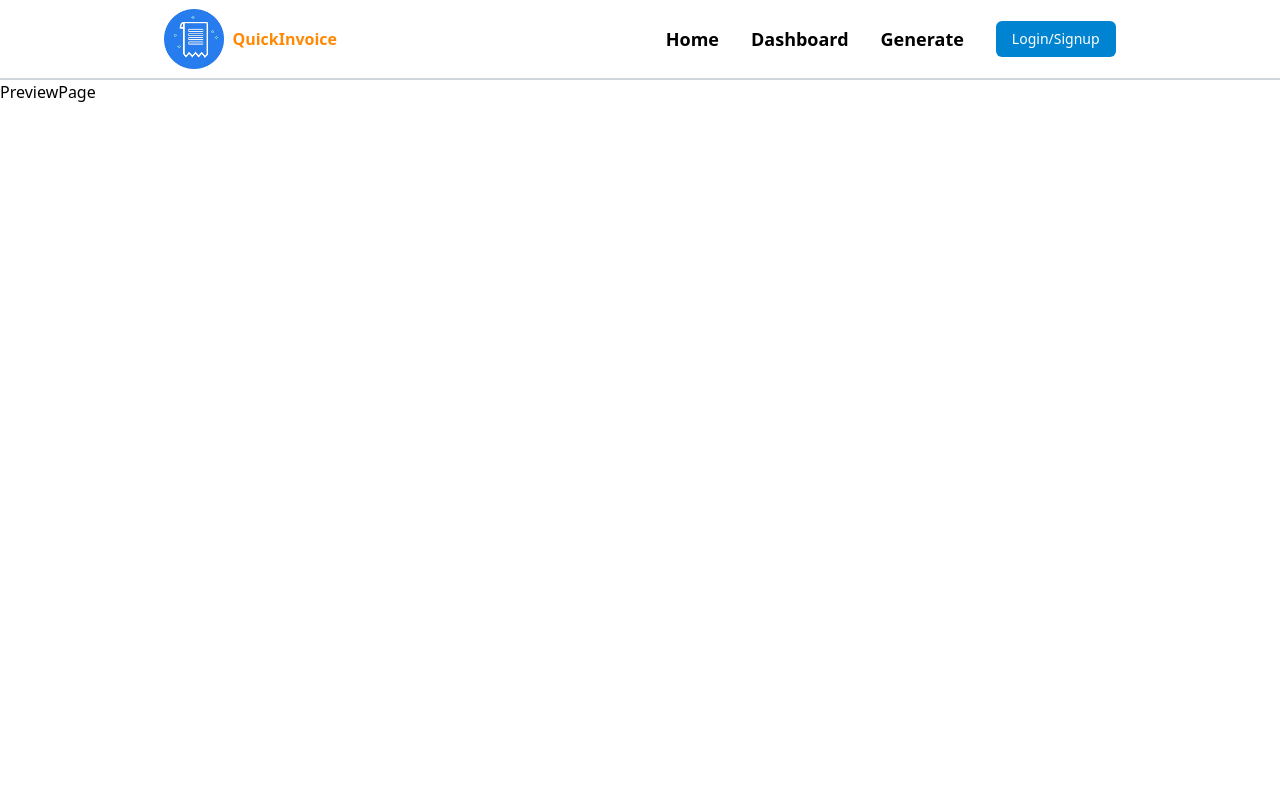
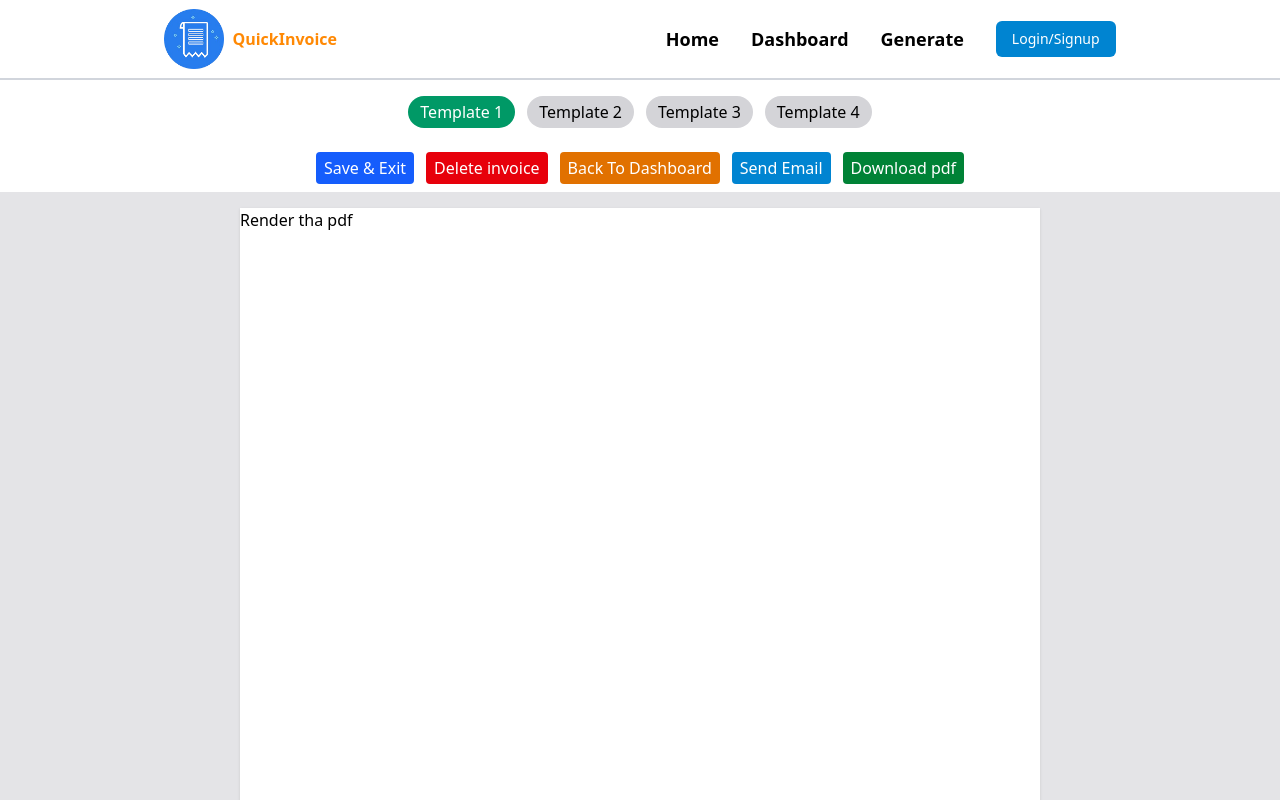
Before and after one commit to Akashyadav18/Invoice_generator_client, a React (Vite) app: page /preview in a window 1280 px wide. Shown: the top 800 px of the page. Built offline with nearby package versions, Linux system fonts and the light colour scheme.

Commit message:
spreading data

```diff
--- a/src/App.jsx
+++ b/src/App.jsx
@@ -19,7 +19,7 @@ function App() {
           <Route path='/' element={<LandingPage/>}/>
           <Route path='/dashboard' element={<Dashboard/>}/>
           <Route path='/generate' element={<MainPage/>}/>
-          <Route path='preview' element={<PreviewPage/>}/>
+          <Route path='/preview' element={<PreviewPage/>}/>
         </Routes>
       </BrowserRouter>
     </>
--- /dev/null
+++ b/src/components/InvoicePreview.jsx
@@ -0,0 +1,15 @@
+import { formatInvoiceData } from '@/utils/FormatINvoiceData';
+import React, { forwardRef } from 'react'
+
+const InvoicePreview = forwardRef (({invoiceData, template}, ref) => {
+
+    const formattedData = formatInvoiceData(invoiceData);
+
+    return (
+        <div ref={ref} className='shadow bg-white w-200 h-250 md:m-0 md:p-0 m-2 overflow-hidden'>
+            Render tha pdf
+        </div>
+    )
+});
+
+export default InvoicePreview
--- a/src/pages/MainPage.jsx
+++ b/src/pages/MainPage.jsx
@@ -4,17 +4,27 @@ import { Button } from '@/components/ui/button';
 import { AppContext } from '@/context/AppContext';
 import { Pencil } from 'lucide-react';
 import React, { useContext, useState } from 'react'
+import toast from 'react-hot-toast';
+import { useNavigate } from 'react-router-dom';
 
 const MainPage = () => {
 
+  const navigate = useNavigate();
+
   const [isEditingTitle, setIsEditingTitle] = useState(false);
 
-  const {invoiceTitle, setInvoiceTitle, setInvoiceData, setSelectedTemplate} = useContext(AppContext);
+  const {invoiceTitle, setInvoiceTitle, invoiceData, setInvoiceData, setSelectedTemplate} = useContext(AppContext);
 
   const handleTemplateClick = (templateId) => {
+    const hasInvalidItem = invoiceData.items.some(
+      (item) => !item.qty || !item.amount
+    );
+    if(hasInvalidItem) {
+      toast.error("Please enter quantity and amount for all items")
+      return;
+    }
     setSelectedTemplate(templateId);
-    console.log(templateId);
-
+    navigate('/preview')
   }
 
   const handleTitleChange = (e) => {
--- a/src/pages/PreviewPage.jsx
+++ b/src/pages/PreviewPage.jsx
@@ -1,11 +1,115 @@
-import React from 'react'
+import { templates } from '@/assets/assets'
+import InvoicePreview from '@/components/InvoicePreview';
+import { AppContext } from '@/context/AppContext';
+import React, { useContext, useRef } from 'react'
 
 const PreviewPage = () => {
+
+    const {selectedTemplate, invoiceData} = useContext(AppContext);
+
+    const previewRef = useRef();
+
     return (
-        <div>
-            PreviewPage
+        <div className=''>
+            {/* Action btn */}
+            <div className=' flex flex-col items-center gap-2 mb-2'>
+                {/* List of template btn */}
+                <div className=' flex flex-wrap justify-center gap-3 m-4 '>
+                    {templates.map((template) => (
+                        <button key={template.id} className={` py-1 px-3 rounded-full cursor-pointer ${selectedTemplate === template.id ? ' bg-emerald-600 text-white' : ' bg-zinc-300'}`}>
+                        {template.label}
+                        </button>
+                    ))}
+                </div>
+                {/* List of action btn */}
+                <div className=' flex flex-wrap justify-center gap-3 '>
+                    <button className=' p-1 px-2 rounded cursor-pointer bg-blue-600 text-white'>Save & Exit</button>
+                    <button className=' p-1 px-2 rounded cursor-pointer bg-red-600 text-white'>Delete invoice</button>
+                    <button className=' p-1 px-2 rounded cursor-pointer bg-amber-600 text-white'>Back To Dashboard</button>
+                    <button className=' p-1 px-2 rounded cursor-pointer bg-sky-600 text-white'>Send Email</button>
+                    <button className=' p-1 px-2 rounded cursor-pointer bg-green-700 text-white'>Download pdf</button>
+                </div>
+            </div>
+            <div className=' grow overflow-auto flex justify-center items-center py-4 bg-zinc-200'>
+                <div ref={previewRef} className=''>
+                    <InvoicePreview invoiceData={invoiceData} template={selectedTemplate}/>
+                </div>
+            </div>
         </div>
     )
 }
 
 export default PreviewPage
+
+
+// ==============================
+// React ref & forwardRef (Notes)
+// ==============================
+
+// 1) What is ref?
+// ----------------
+// - ref ka use React me directly DOM element ko access karne ke liye hota hai
+// - Normally React DOM ko khud handle karta hai, but kuch cases me hume direct access chahiye
+
+// Use cases:
+// - Print a component
+// - Generate PDF
+// - Scroll to element
+// - Measure height/width
+// - Focus input field
+
+// Example:
+// const myRef = useRef();
+
+// myRef.current  // actual DOM element
+
+// 2) useRef()
+// -----------
+// const previewRef = useRef();
+
+// - React ek object banata hai:
+//   { current: null }
+// - Ye object re-render par reset nahi hota
+// - current me DOM element store hota hai
+
+// Attach ref:
+// <div ref={previewRef}></div>
+
+// After render:
+// previewRef.current → <div> DOM node
+
+// 3) Problem with Functional Components
+// -------------------------------------
+// - Functional components by default ref accept nahi karte
+
+// ❌ This will NOT work:
+// <InvoicePreview ref={previewRef} />
+
+// Reason:
+// React ref ko directly function component me pass nahi karta
+
+
+// 4) forwardRef (Solution)
+// ------------------------
+// - forwardRef parent ko child ke DOM tak access dene deta hai
+// - ref ko component ke andar "forward" karta hai
+
+// Syntax:
+// const Component = forwardRef((props, ref) => {
+//   return <div ref={ref}>...</div>
+// });
+
+// 5) Flow (Important)
+// -------------------
+// 1. Parent creates ref using useRef()
+// 2. Parent passes ref to child
+// 3. Child receives ref using forwardRef
+// 4. Child attaches ref to a DOM element
+// 5. Parent accesses DOM using ref.current
+
+
+// 6) Accessing DOM from Parent
+// ----------------------------
+// previewRef.current.innerHTML
+// previewRef.current.offsetHeight
+// previewRef.current.scrollHeight
--- /dev/null
+++ b/src/utils/FormatINvoiceData.js
@@ -0,0 +1,52 @@
+export const formatInvoiceData = (invoiceData) => {
+    const {
+        title,
+        company = {},
+        invoice = {},
+        account = {},
+        billing = {},
+        shipping = {},
+        tax = 0,
+        notes = "",
+        logo = "",
+        items = [],
+    } = invoiceData || {}
+
+
+    const currencySymbol = "₹";
+    const subTotal = items.reduce((acc, item) => acc + (item.qty * item.amount), 0);
+    const taxAmount = subTotal * (tax / 100);
+    const total = subTotal + taxAmount;
+
+    return {
+        title,
+        companyName: company.name,
+        companyAddress: company.address,
+        companyPhone: company.phone,
+        companyLogo: company.logo,
+
+        invoiceNumber: invoice.number,
+        invoiceDate: invoice.date,
+        paymentDueDate: invoice.dueDate,
+
+        accountName: account.name,
+        accountNumber: account.number,
+        accountIfscCode: account.ifsccode,
+
+        billingName: billing.name,
+        billingAddress: billing.address,
+        billingPhone: billing.phone,
+
+        shippingName: shipping.name,
+        shippingAddress: shipping.address,
+        shippingPhone: shipping.phone,
+
+        currencySymbol,
+        tax,
+        items,
+        notes,
+        subTotal,
+        taxAmount,
+        total
+    }
+}
```
